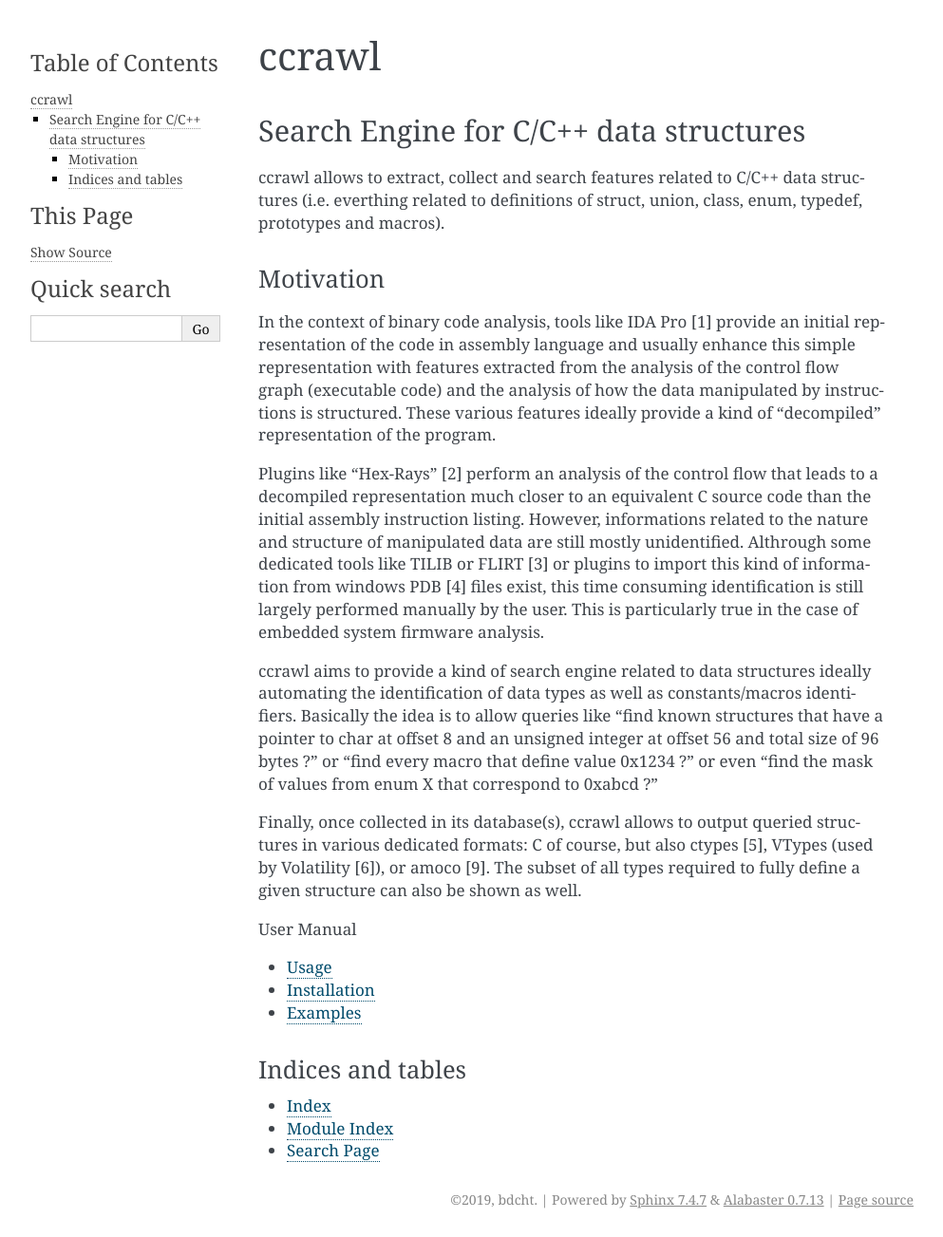
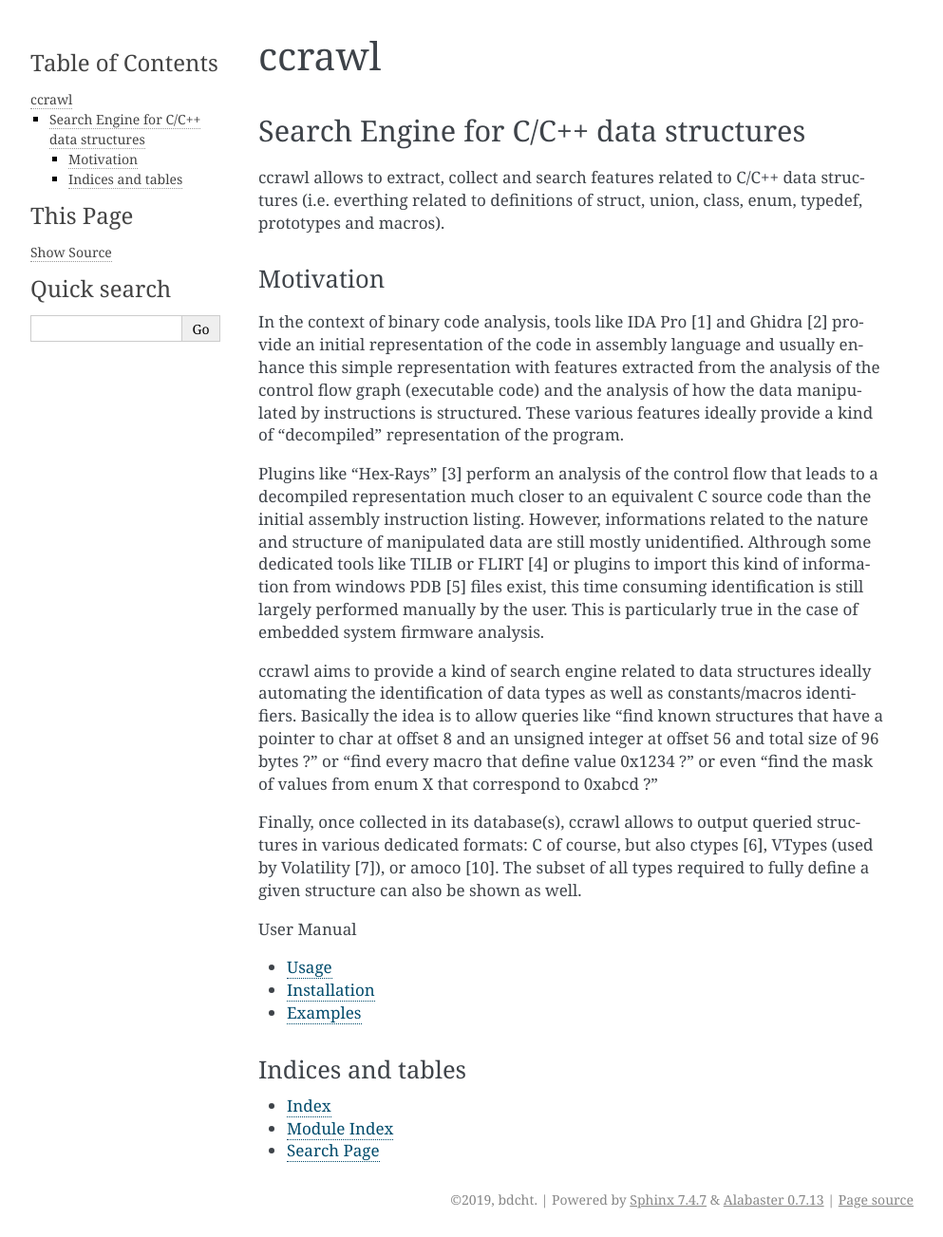
Before and after one commit to bdcht/ccrawl, a Sphinx documentation site: the page built from doc/index.rst, in a window 1280 px wide. Shown: the whole page at 95% size, without its empty margins (148-1141 px from the left). Built offline with Sphinx 7.4.7, drawn with Linux system fonts in a browser that asks for light colours; pages that are not in the unit, such as notebooks, are missing from menus.

Commit message:
prepare for release 1.0

```diff
--- a/README.rst
+++ b/README.rst
@@ -11,7 +11,7 @@ cCrawl
 +-----------+--------------------------------------------------+
 | Location: | https://github.com/bdcht/ccrawl                  |
 +-----------+--------------------------------------------------+
-| Version:  | 0.9                                              |
+| Version:  | 1.0                                              |
 +-----------+--------------------------------------------------+
 |  Doc:     | http://ccrawl.readthedocs.io/en/latest/index.html|
 +-----------+--------------------------------------------------+
--- a/doc/index.rst
+++ b/doc/index.rst
@@ -14,17 +14,17 @@ ccrawl allows to extract, collect and search features related to C/C++ data stru
 Motivation
 ==========
 
-In the context of binary code analysis, tools like IDA Pro [1] provide an initial
+In the context of binary code analysis, tools like IDA Pro [1] and Ghidra [2] provide an initial
 representation of the code in assembly language and usually enhance this simple representation
 with features extracted from the analysis of the control flow graph (executable code) and the
 analysis of how the data manipulated by instructions is structured.
 These various features ideally provide a kind of "decompiled" representation of the program.
 
-Plugins like "Hex-Rays" [2] perform an analysis of the control flow that leads to a decompiled
+Plugins like "Hex-Rays" [3] perform an analysis of the control flow that leads to a decompiled
 representation much closer to an equivalent C source code than the initial assembly instruction
 listing. However, informations related to the nature and structure of manipulated data
-are still mostly unidentified. Althrough some dedicated tools like TILIB or FLIRT [3]
-or plugins to import this kind of information from windows PDB [4] files exist, this time consuming
+are still mostly unidentified. Althrough some dedicated tools like TILIB or FLIRT [4]
+or plugins to import this kind of information from windows PDB [5] files exist, this time consuming
 identification is still largely performed manually by the user.
 This is particularly true in the case of embedded system firmware analysis.
 
@@ -35,8 +35,8 @@ unsigned integer at offset 56 and total size of 96 bytes ?"  or "find every macr
 value 0x1234 ?" or even "find the mask of values from enum X that correspond to 0xabcd ?"
 
 Finally, once collected in its database(s), ccrawl allows to output queried structures in
-various dedicated formats: C of course, but also ctypes [5], VTypes (used by Volatility [6]),
-or amoco [9]. The subset of all types required to fully define a given structure can also
+various dedicated formats: C of course, but also ctypes [6], VTypes (used by Volatility [7]),
+or amoco [10]. The subset of all types required to fully define a given structure can also
 be shown as well.
 
 .. ----------------------------------------------------------------------------
@@ -82,11 +82,12 @@ Indices and tables
 
 
 .. _[1]: https://www.hex-rays.com/products/ida/index.shtml
-.. _[2]: https://www.hex-rays.com/products/decompiler/index.shtml
-.. _[3]: https://www.hex-rays.com/products/ida/tech/flirt/index.shtml
-.. _[4]: https://github.com/Microsoft/microsoft-pdb
-.. _[5]: https://docs.python.org/3.7/library/ctypes.html
-.. _[6]: https://volatility-labs.blogspot.com/2014/01/the-art-of-memory-forensics.html
-.. _[7]: https://kaitai.io
-.. _[8]: https://developers.google.com/protocol-buffers/
-.. _[9]: https://github.com/bdcht/amoco
+.. _[2]: https://www.hex-rays.com/products/ida/index.shtml
+.. _[3]: https://www.hex-rays.com/products/decompiler/index.shtml
+.. _[4]: https://www.hex-rays.com/products/ida/tech/flirt/index.shtml
+.. _[5]: https://github.com/Microsoft/microsoft-pdb
+.. _[6]: https://docs.python.org/3.7/library/ctypes.html
+.. _[7]: https://volatility-labs.blogspot.com/2014/01/the-art-of-memory-forensics.html
+.. _[8]: https://kaitai.io
+.. _[9]: https://developers.google.com/protocol-buffers/
+.. _[10]: https://github.com/bdcht/amoco
--- a/doc/installation.rst
+++ b/doc/installation.rst
@@ -47,7 +47,7 @@ It is advised to install ccrawl in its own virtualenv with included ipython::
     ___ _ __ __ ___      _| |
    / __| '__/ _` \ \ /\ / / |
   | (__| | | (_| |\ V  V /| |
-   \___|_|  \__,_| \_/\_/ |_| v0.9.1
+   \___|_|  \__,_| \_/\_/ |_| v1.0
 
 
   In [1]: [^D]
--- a/setup.py
+++ b/setup.py
@@ -5,7 +5,7 @@ filtered Structures/Unions, Enums, Macros and Functions prototypes.'''
 
 setup(
     name = 'ccrawl',
-    version = '0.9.6',
+    version = '1.0',
     description = 'C source code crawler that creates a database of C-structures, prototypes and macros',
     long_description = long_descr,
     # Metadata
@@ -21,12 +21,12 @@ setup(
       'Topic :: Scientific/Engineering :: Information Analysis',
       'Topic :: Security',
     ],
-    keywords='Clang C-structure database',
+    keywords='Clang C C++ data-structures database',
     packages=find_packages(exclude=['doc','tests*']),
     url = 'https://github.com/bdcht/ccrawl',
     setup_requires=['pytest-runner',],
     tests_require=['pytest',],
-    install_requires = ['clang<=6.0.0.2',
+    install_requires = ['clang==6.0.0.2',
                         'click',
                         'traitlets',
                         'pyparsing',
```
Also changed, not shown: other parts of doc/installation.rst (+2 -2 lines), 1 other file.
